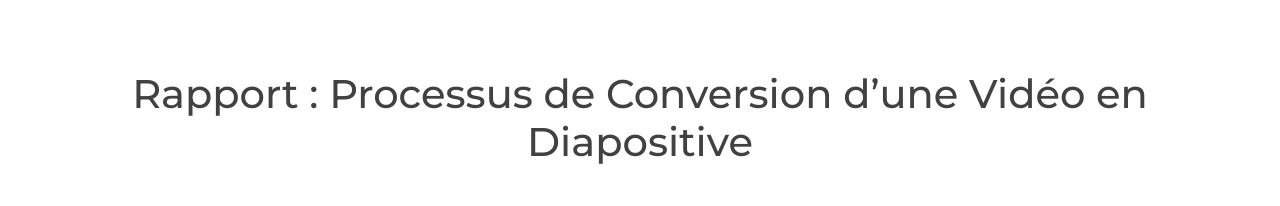
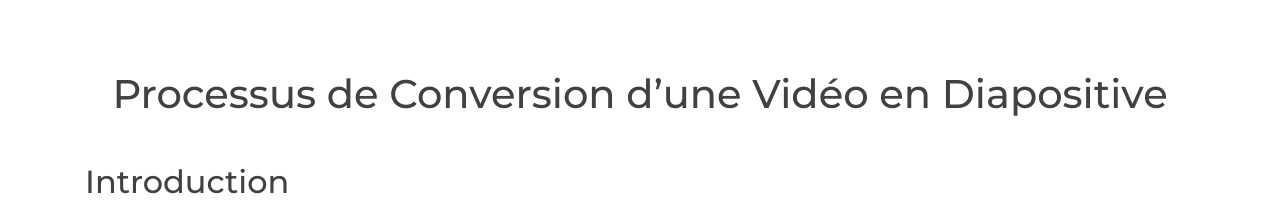
Before and after one commit to WatiotienneH/WatiotienneH.github.io, a plain HTML site: page detailsbis.html in a window 1280 px wide. Shown: the part 498-704 px from the top of the page. Drawn offline with nearby package versions, Linux system fonts and the light colour scheme.

Commit message:
fix lien

```diff
--- a/detailsbis.html
+++ b/detailsbis.html
@@ -78,7 +78,7 @@
         <!-- Hero End -->
         <div class="container">
             <div class="section-header text-center">
-                <h1>Rapport : Processus de Conversion d’une Vidéo en Diapositive</h1>
+                <h1>Processus de Conversion d’une Vidéo en Diapositive</h1>
             </div>
             <div class="content">
                 <h2>Introduction</h2>
```
Also changed, not shown: index.html (+1 -1 lines).
